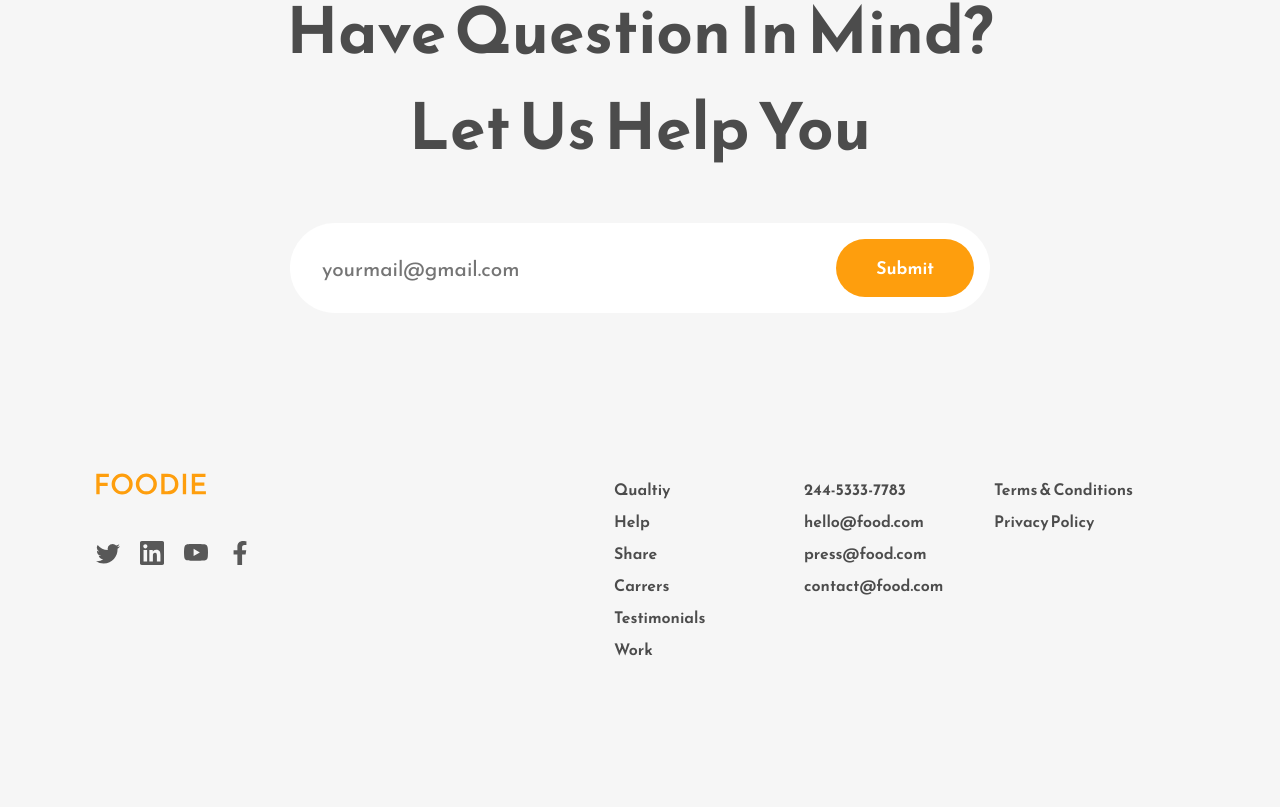
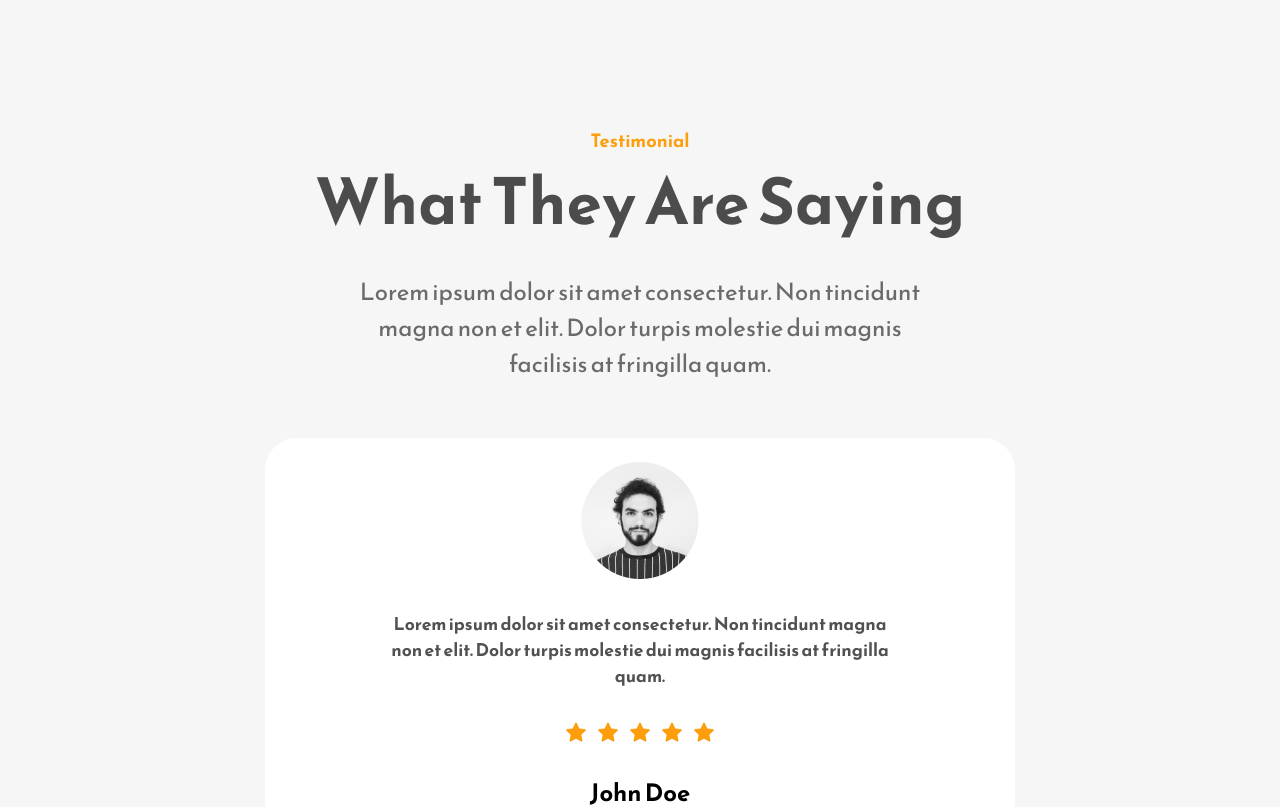
Before and after one commit to Shiza-Batool/SPM-Project, a React (Create React App) app: page / in a window 1280 px wide. Shown: the part 2800-3607 px from the top of the page. Before the commit the page ends 3561 px from the top, so only its background shows below. Built offline with nearby package versions, Linux system fonts and the light colour scheme.

Commit message:
Testimonial Section

```diff
--- a/src/App.js
+++ b/src/App.js
@@ -4,6 +4,7 @@ import About from "./Components/About"
 import Contact from "./Components/Contact"
 import Footer from "./Components/Footer"
 import Work from "./Components/Work"
+import Testimonial from "./Components/Testimonial"
 
 function App() {
   return (
@@ -11,6 +12,7 @@ function App() {
       <Home />
       <About />
       <Work />
+      <Testimonial />
       <Contact />
       <Footer />
     </div>
```
